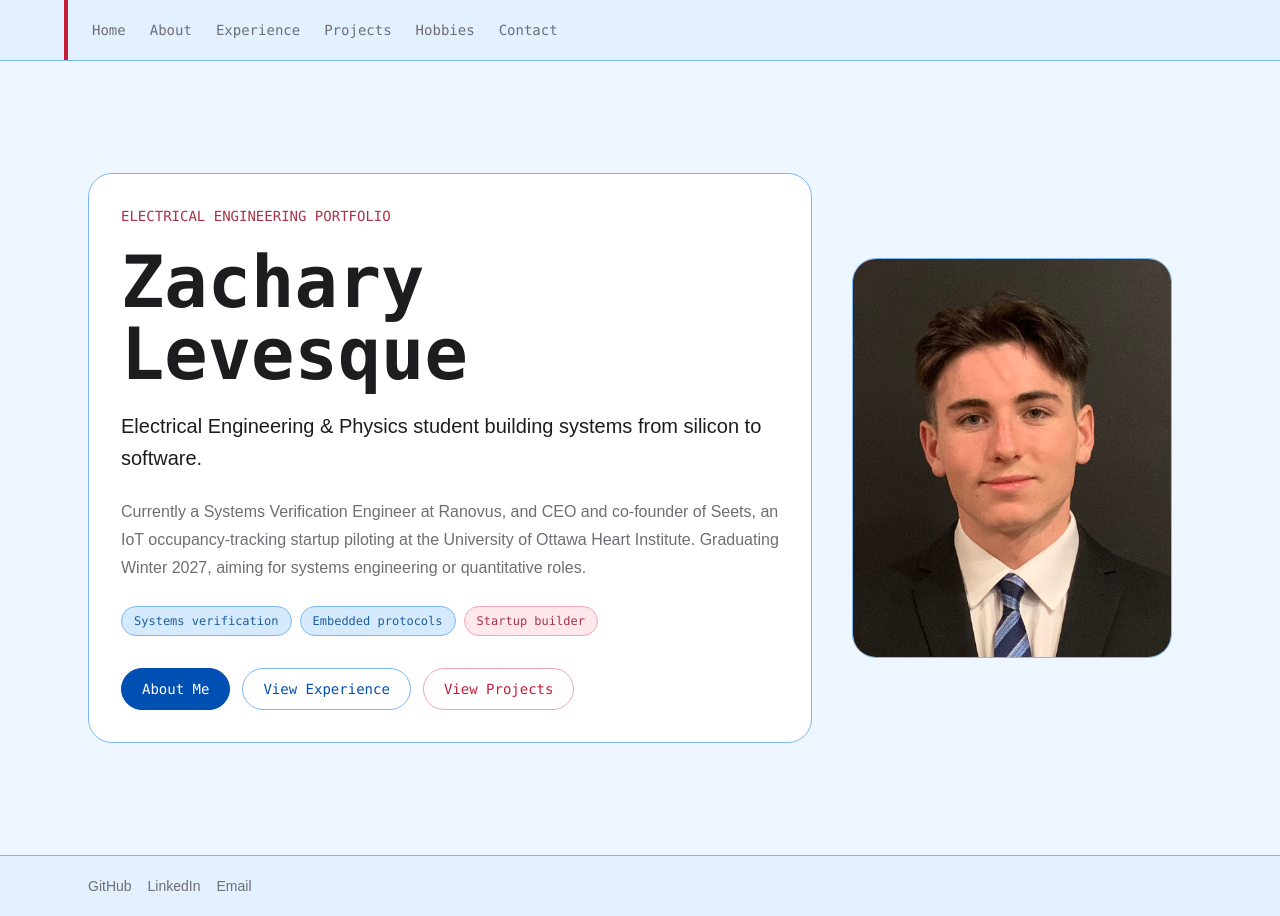
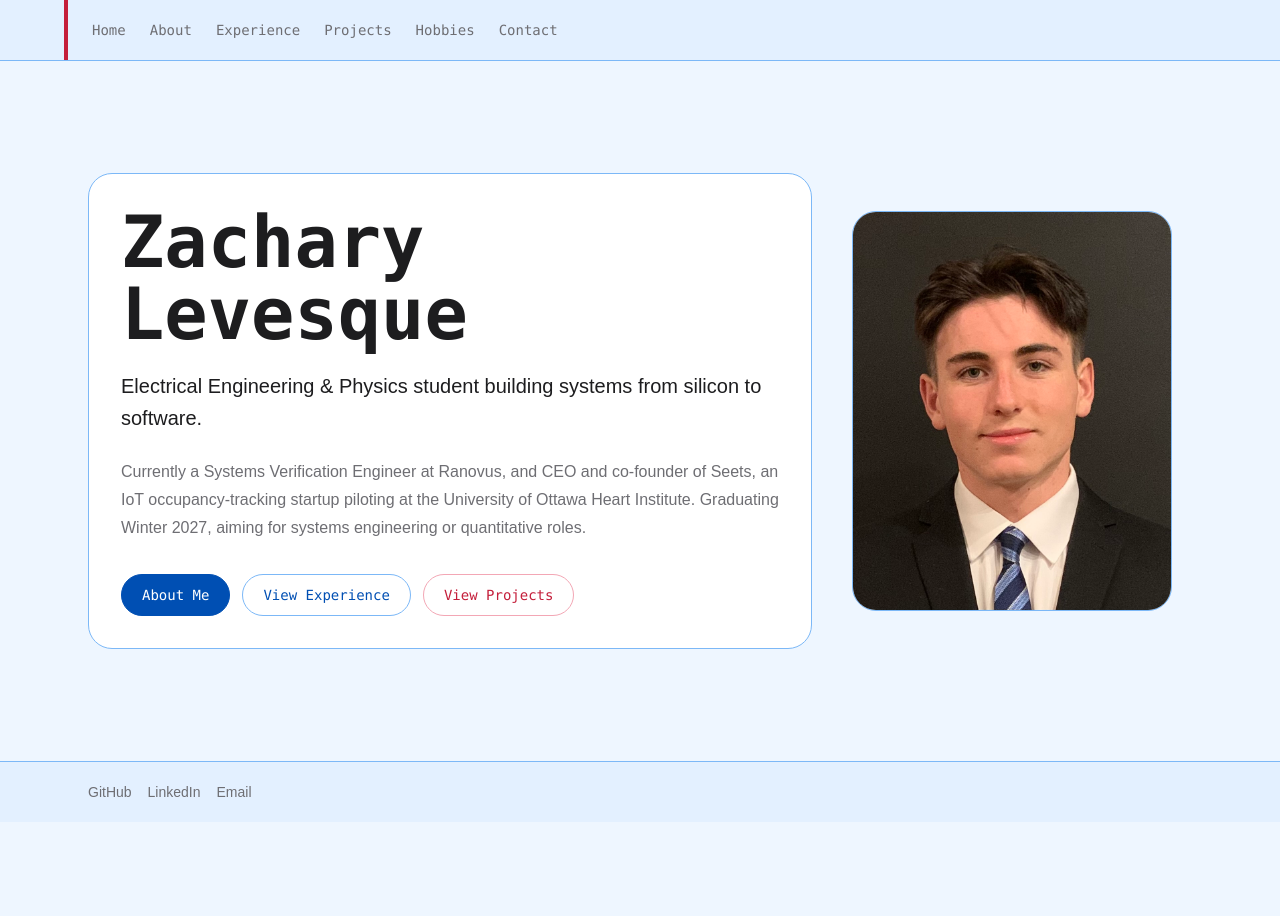
Before and after one commit to Zachary-Levesque/Portfolio, a Next.js app: page / in a window 1280 px wide. After the commit the page ends 822 px from the top, so only its background shows below. Built offline with nearby package versions, Linux system fonts and the light colour scheme.

Commit message:
Update page.tsx

```diff
--- a/app/page.tsx
+++ b/app/page.tsx
@@ -2,19 +2,10 @@ import Image from "next/image";
 import Link from "next/link";
 
 export default function HomePage() {
-  const highlights = [
-    { label: "Systems verification", tone: "blue" },
-    { label: "Embedded protocols", tone: "blue" },
-    { label: "Startup builder", tone: "red" }
-  ];
-
   return (
     <section className="flex min-h-[65vh] items-center py-16">
       <div className="grid w-full gap-10 md:grid-cols-[1fr_340px] md:items-center">
         <div className="max-w-3xl rounded-3xl border border-accent-border bg-surface p-8">
-          <p className="mb-5 font-mono text-sm uppercase text-red-muted">
-            Electrical engineering portfolio
-          </p>
           <h1 className="font-mono text-5xl font-semibold leading-tight text-foreground md:text-7xl">
             Zachary Levesque
           </h1>
@@ -28,20 +19,6 @@ export default function HomePage() {
             the University of Ottawa Heart Institute. Graduating Winter 2027,
             aiming for systems engineering or quantitative roles.
           </p>
-          <div className="mt-6 flex flex-wrap gap-2 font-mono text-xs">
-            {highlights.map((item) => (
-              <span
-                key={item.label}
-                className={
-                  item.tone === "red"
-                    ? "rounded-full border border-red-border bg-red-soft px-3 py-1.5 text-red-muted"
-                    : "rounded-full border border-accent-border bg-accent-soft px-3 py-1.5 text-accent-muted"
-                }
-              >
-                {item.label}
-              </span>
-            ))}
-          </div>
           <div className="mt-8 flex flex-wrap gap-3 font-mono text-sm">
             <Link
               href="/about"
```
